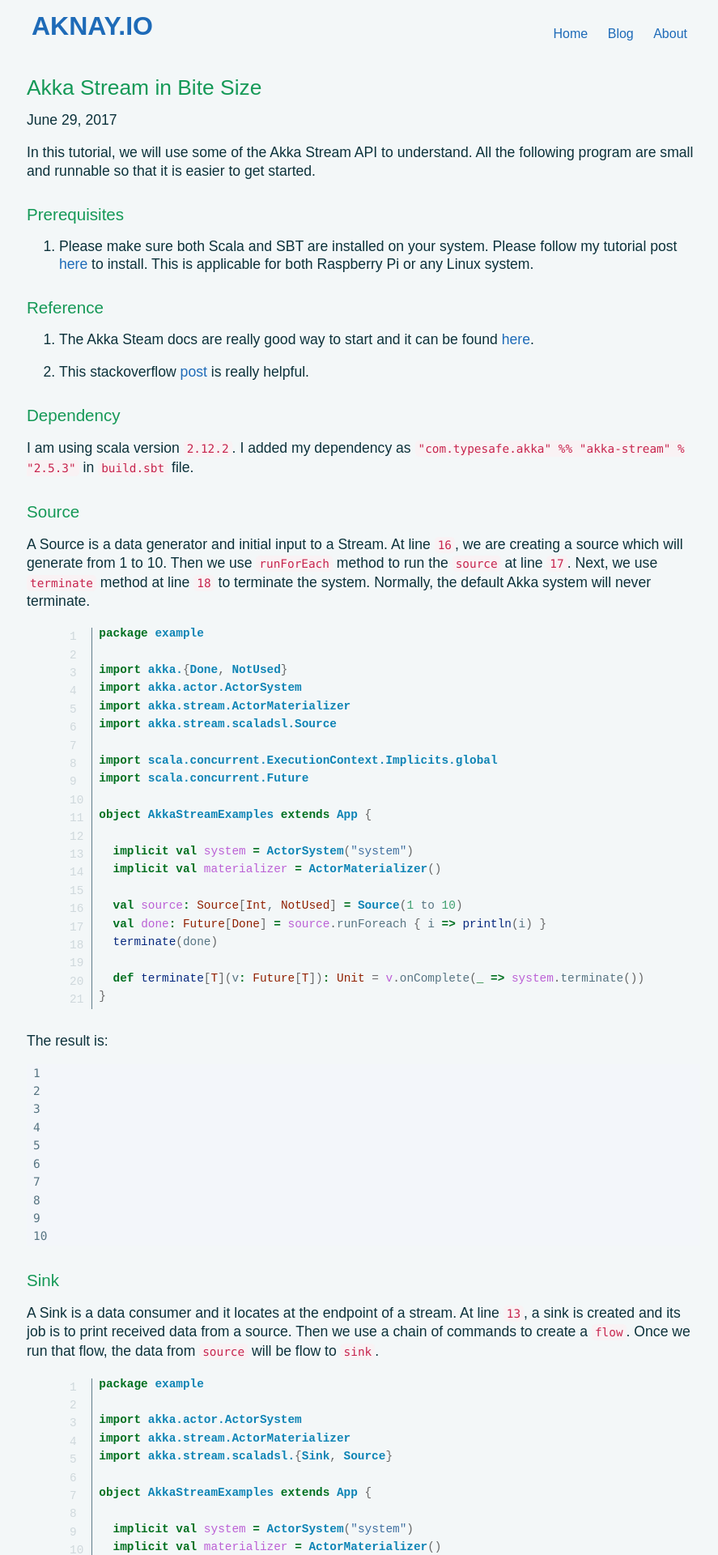
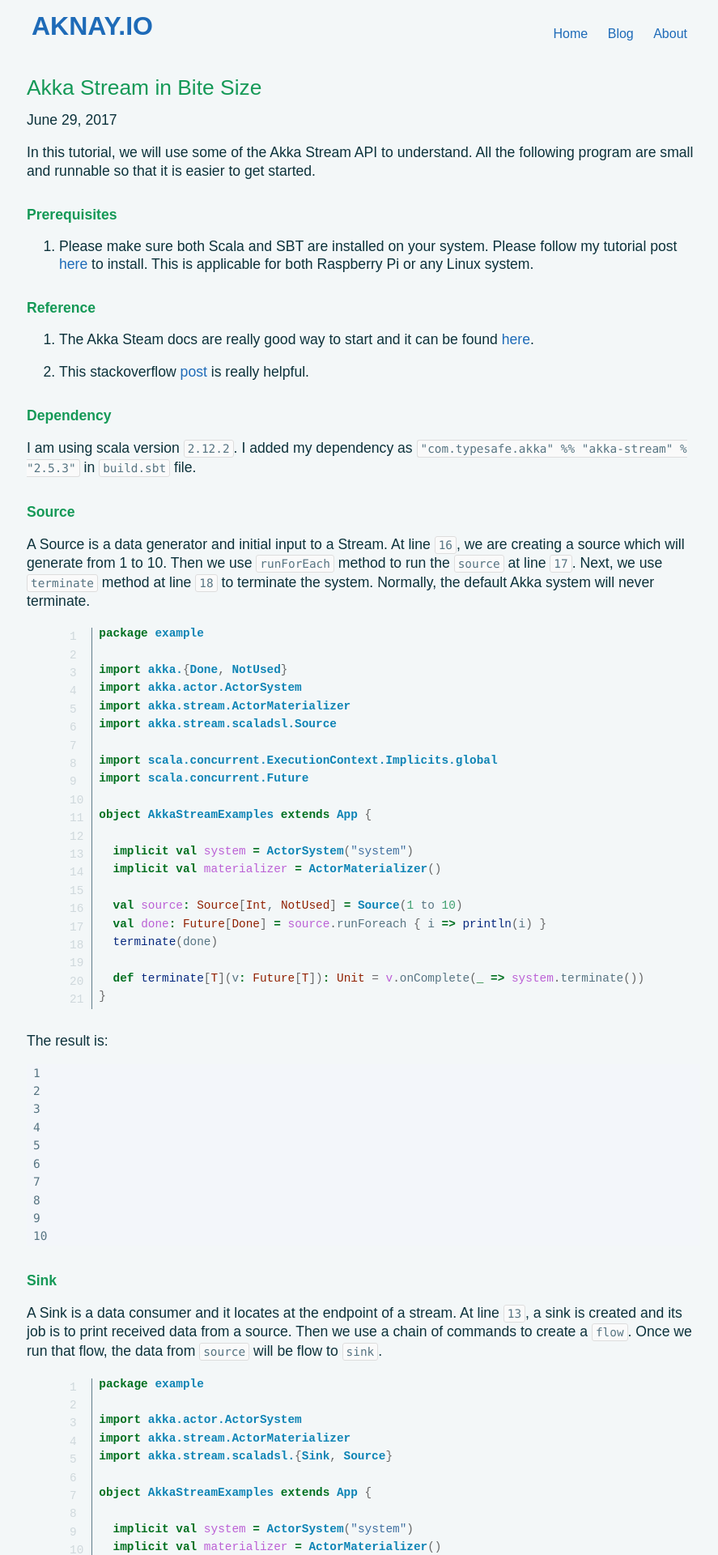
Before and after one commit to aknay/aknay.github.io, a Jekyll site: the page built from _posts/2017-06-29-akka-stream-in-bite-size.markdown, in a window 1280 px wide. Shown: the top 1920 px of the page at 81% size, without its empty margins (191-1078 px from the left). Built offline with Jekyll 4.4.1, drawn with Linux system fonts in a browser that asks for light colours.

Commit message:
single code style is modified-better for eye

````diff
--- a/_posts/2017-06-29-akka-stream-in-bite-size.markdown
+++ b/_posts/2017-06-29-akka-stream-in-bite-size.markdown
@@ -7,20 +7,20 @@ excerpt_separator: <!-- excerpt -->
 In this tutorial, we will use some of the Akka Stream API to understand. All the following program are small and runnable so that it is easier to get started.
 <!-- excerpt -->
 
-### Prerequisites
+#### **Prerequisites**
 1. Please make sure both Scala and SBT are installed on your system. Please follow my tutorial post [here]({% post_url 2017-05-09-how-to-install-scala-and-sbt-in-raspberry-pi-3  %}) to install. This is applicable for both Raspberry Pi or any Linux system.
 
-### Reference
+#### **Reference**
 
 1. The Akka Steam docs are really good way to start and it can be found [here](http://doc.akka.io/docs/akka/2.5.3/scala/stream/stream-quickstart.html#stream-quickstart){:target="_blank"}.
 
 2. This stackoverflow [post](https://stackoverflow.com/questions/35120082/how-to-get-started-with-akka-streams){:target="_blank"} is really helpful.
 
 
-### Dependency
+#### **Dependency**
 I am using scala version `2.12.2`. I added my dependency as `"com.typesafe.akka" %% "akka-stream" % "2.5.3"` in `build.sbt` file.
 
-### Source
+#### **Source**
 
 A Source is a data generator and initial input to a Stream. At line `16`, we are creating a source which will generate from 1 to 10. Then we use `runForEach` method to run the `source` at line `17`. Next, we use `terminate` method at line `18` to terminate the system. Normally, the default Akka system will never terminate.
 {% highlight scala linenos %}
@@ -61,7 +61,7 @@ The result is:
 10
 ```
 
-### Sink
+#### **Sink**
 A Sink is a data consumer and it locates at the endpoint of a stream. At line `13`, a sink is created and its job is to print received data from a source. Then we use a chain of commands to create a `flow`.  Once we run that flow, the data from `source` will be flow to `sink`.
 
 {% highlight scala linenos %}
@@ -98,7 +98,7 @@ received: 9
 received: 10
 ```
 
-### Flow
+#### **Flow**
  Here, we use `via` to connect multiple `flows` at line `16`. Noticed that flow `multiplier` is reused at the fourth stage. This is one of the nice things about Akka. It gives you greater reusability power.
 
 
@@ -137,7 +137,7 @@ received: 34
 received: 38
 received: 42
 ```
-### Translation of Your Flow Idea with Graphs
+#### **Translation of Your Flow Idea with Graphs**
 
 The exact same result from the previous example can be reproduced with this example. Better yet, the squiggly symbol `~>` helps you to visualize the overall structure easily. It is really like the graphical representation of a flow from one end to another.
 
@@ -183,7 +183,7 @@ received: 38
 received: 42
 ```
 
-### Broadcast
+#### **Broadcast**
 This example illustrates how we can split a single source stream into two streams. At line `15`, we create a source using two different lists, `zip` it as one single list and pass it to the source. This `source` will flow into the broadcast at line `23` and the output will be `sink` to `printItem` and `printCost` sinks at line `24` and `25`. Those `sinks` are just to print out the element from the broadcast. So the overall process can be realized as the `source` flow into the `broadcast` and then split into two streams based on the element location `_._1 or _._2`. And finally, these two streams go into two `sinks` to generate the result. If you are still not sure, just follow those squiggly symbols.
 
 {% highlight scala linenos %}
@@ -231,7 +231,7 @@ item: Memory
 cost: 32
 ```
 
-### Throttle
+#### **Throttle
 
 Before I let you go, we still have one more program to run, my friend. In this program, the data are generated in a timely manner. Let's look at the example. At line `15`, the `source` is generating `5 elements` per `10 second` and burst rate is `2`. You can see from the result that the first two elements are generated in a burst. That's why they are almost in the same second. Once the burst is done, the subsequence element is generated in every two seconds. Why? It is because of the `5 elements per 10 seconds`. For the case of a fast `source` with slow `sink`, we can use this method to back-pressure a up-stream.
 
--- a/css/cayman.css
+++ b/css/cayman.css
@@ -36,7 +36,15 @@ a:hover { text-decoration: underline; }
 .main-content img { max-width: 100%; }
 .main-content h1, .main-content h2, .main-content h3, .main-content h4, .main-content h5, .main-content h6 { margin-top: 2rem; margin-bottom: 1rem; font-weight: normal; color: #159957; }
 .main-content p { margin-bottom: 1em; }
-.main-content code { padding: 2px 4px; font-family: Consolas, "Liberation Mono", Menlo, Courier, monospace; font-size: 0.9rem; color: #c7254e; background-color: #f9f2f4; border-radius: 0.3rem; }
+.main-content code {
+	padding: 2px 4px;
+ 	font-family: Consolas, "Liberation Mono", Menlo, Courier, monospace;
+ 	font-size: 0.9rem;
+   background: #fafafa;
+  color: #567482;
+   	border:1px solid #ddd;-webkit-border-radius:3px;border-radius:3px;
+   }
+
 .main-content pre > code { padding: 0; margin: 0; font-size: 0.9rem; color: #567482; word-break: normal; white-space: pre; background: transparent; border: 0; }
 .main-content pre code, .main-content pre tt { display: inline; max-width: initial; padding: 0; margin: 0; overflow: initial; line-height: inherit; word-wrap: normal; background-color: transparent; border: 0; }
 .main-content pre code:before, .main-content pre code:after, .main-content pre tt:before, .main-content pre tt:after { content: normal; }
````
